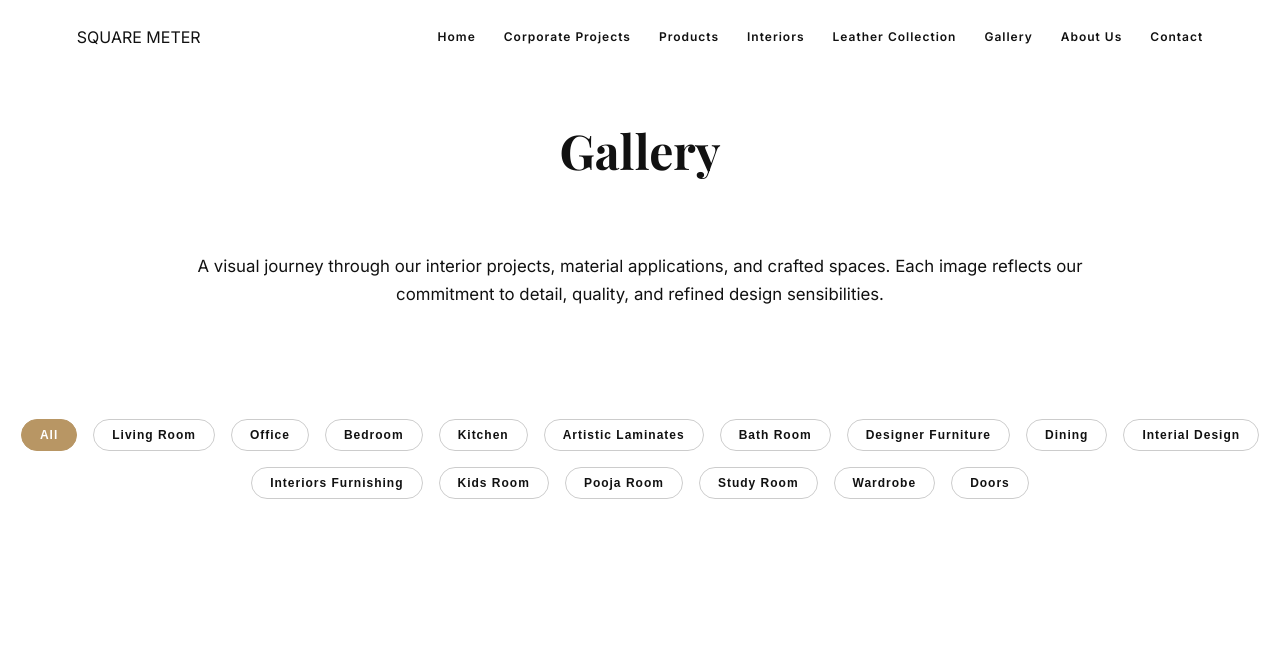
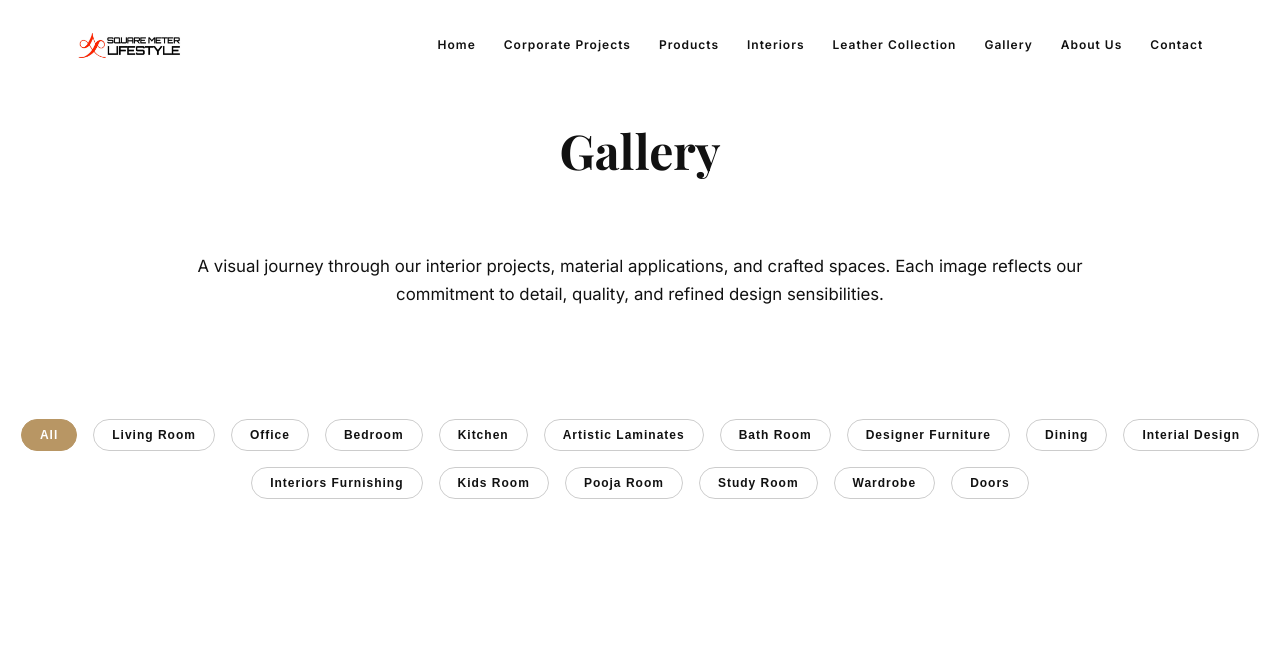
Before and after one commit to teamtattvotech/Square-Meter-v1.1, a plain HTML site: page gallery.html in a window 1280 px wide. Shown: the top 667 px of the page. Drawn offline with nearby package versions, Linux system fonts and the light colour scheme.

Commit message:
Update gallery.html

```diff
--- a/gallery.html
+++ b/gallery.html
@@ -4,7 +4,19 @@
 <meta charset="UTF-8">
 <meta name="viewport" content="width=device-width, initial-scale=1.0">
 
-<title>Gallery | Square Meter Lifestyle LLP</title>
+<title>Square Meter Lifestyle LLP | Luxury Interiors & Corporate Projects</title>
+
+<meta name="description" content="Square Meter Lifestyle LLP delivers luxury interiors, corporate projects, premium materials, and bespoke design solutions across residential and commercial spaces.">
+
+<meta name="keywords" content="luxury interiors, corporate interiors, interior designers, premium interiors, Square Meter Lifestyle LLP, modern interiors India">
+
+<meta name="author" content="Square Meter Lifestyle LLP">
+
+<link rel="canonical" href="https://squaremeterls.com/">
+<link rel="apple-touch-icon" sizes="180x180" href="assets/favicon_io/apple-touch-icon.png">
+<link rel="icon" type="image/png" sizes="32x32" href="assets/favicon_io/favicon-32x32.png">
+<link rel="icon" type="image/png" sizes="16x16" href="assets/favicon_io/favicon-16x16.png">
+<link rel="manifest" href="assets/favicon_io/site.webmanifest">
 
 <meta name="description" content="Explore luxury interior projects and material applications by Square Meter Lifestyle LLP. Corporate, residential, and bespoke interior gallery.">
 
@@ -50,7 +62,11 @@
 
 <!-- NAVBAR -->
 <nav id="nav">
-  <div class="logo">SQUARE METER</div>
+    <div class="logo">
+  <a href="index.html">
+    <img src="assets/logo.jpeg" alt="Square Meter Lifestyle LLP Logo">
+  </a>
+  </div>
   <div class="nav-links">
     <a href="index.html">Home</a>
     <a href="corporate-projects.html">Corporate Projects</a>
```
